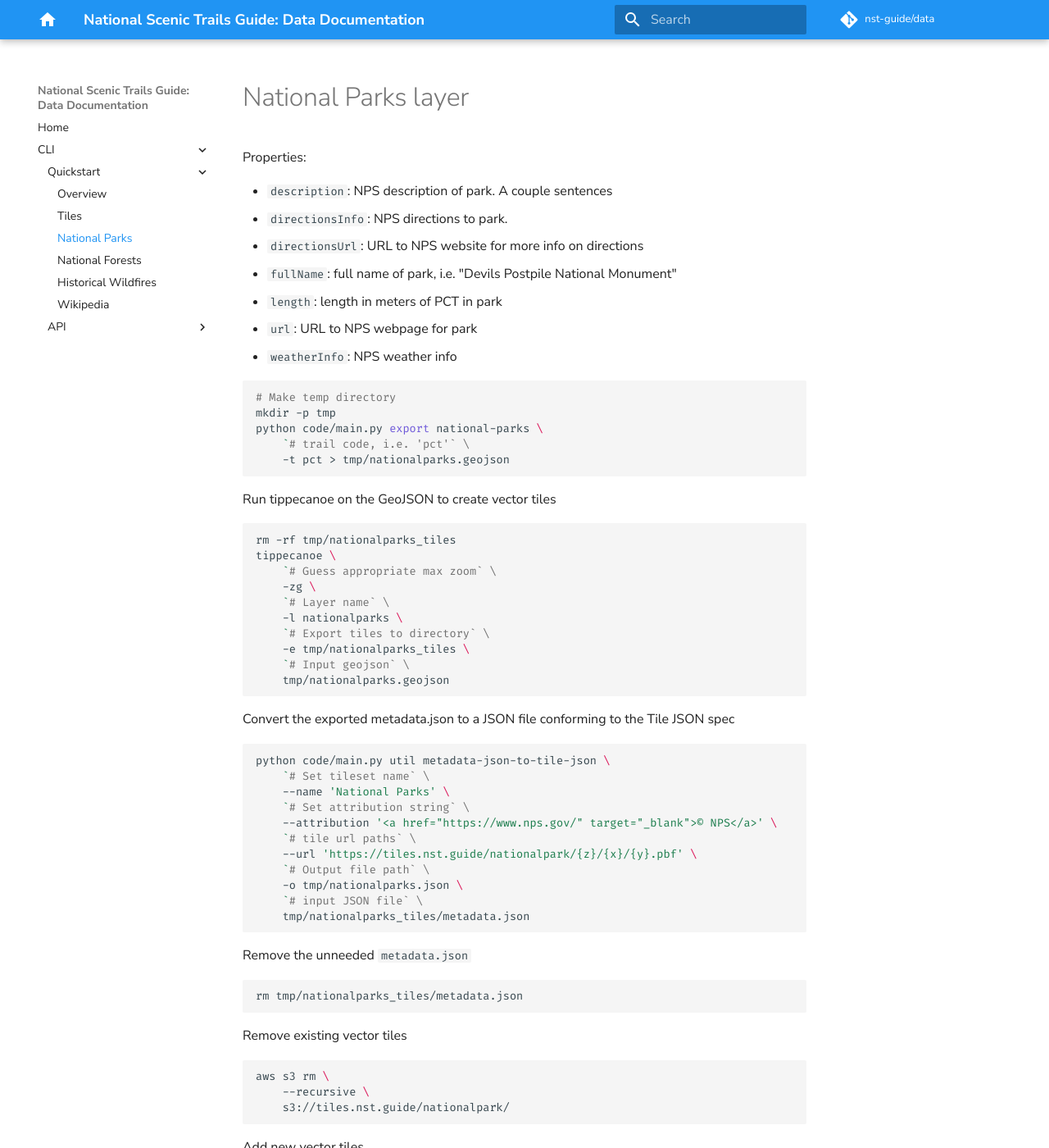
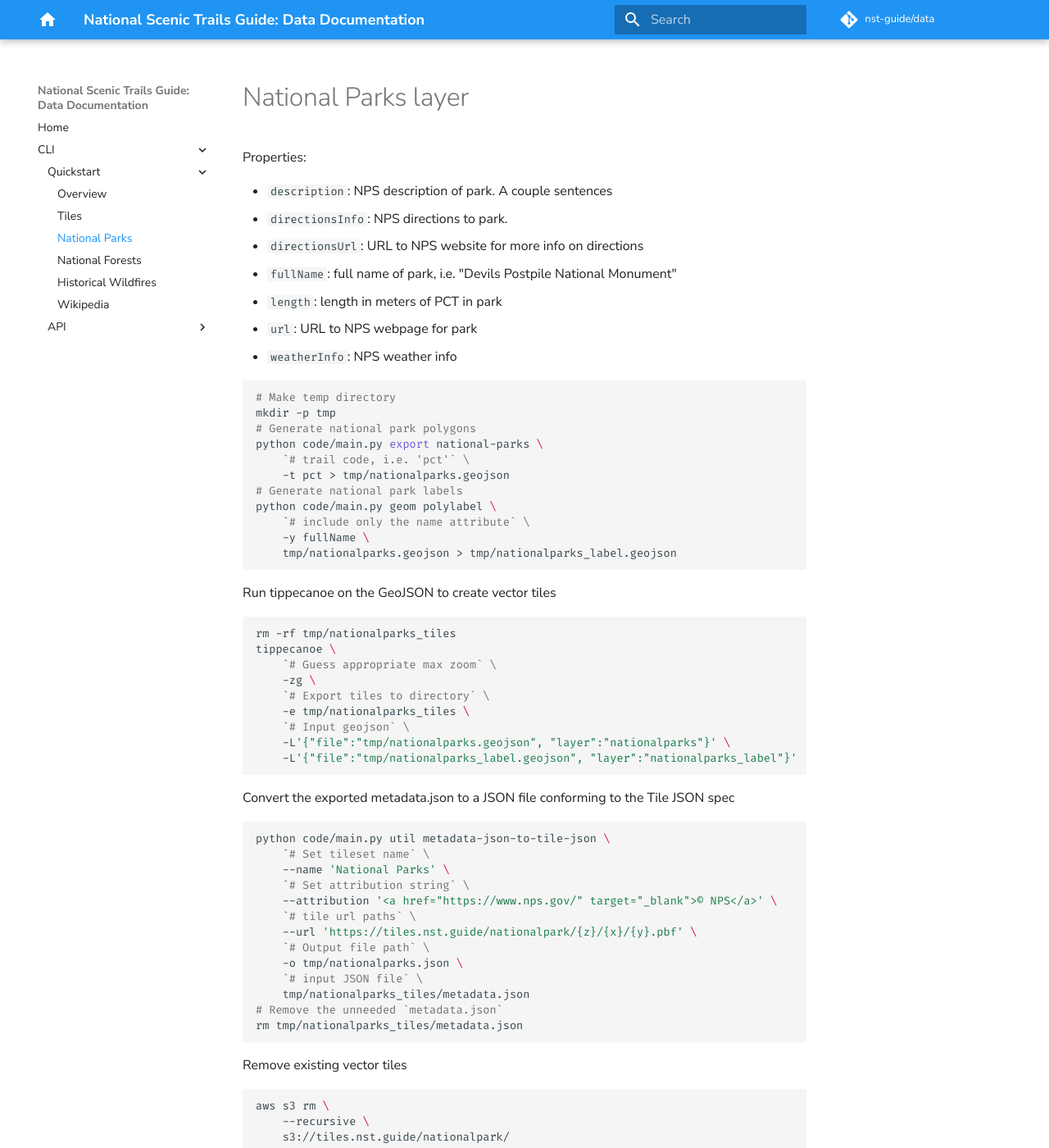
Before and after one commit to nst-guide/data, an MkDocs documentation site: the page built from docs/src/cli/quickstart/national_parks.md, in a window 1280 px wide and 1400 px high. Shown: the whole window at 82% size. Built offline with MkDocs 1.6.1 and Material for MkDocs 9.7.7, drawn with Linux system fonts in a browser that asks for light colours; comment, search, counter and statistics services are not loaded.

Commit message:
Add labels to polygon vector tile layers

````diff
--- a/docs/src/cli/quickstart/national_parks.md
+++ b/docs/src/cli/quickstart/national_parks.md
@@ -13,9 +13,15 @@ Properties:
 ```bash
 # Make temp directory
 mkdir -p tmp
+# Generate national park polygons
 python code/main.py export national-parks \
     `# trail code, i.e. 'pct'` \
     -t pct > tmp/nationalparks.geojson
+# Generate national park labels
+python code/main.py geom polylabel \
+    `# include only the name attribute` \
+    -y fullName \
+    tmp/nationalparks.geojson > tmp/nationalparks_label.geojson
 ```
 
 Run tippecanoe on the GeoJSON to create vector tiles
@@ -24,12 +30,11 @@ rm -rf tmp/nationalparks_tiles
 tippecanoe \
     `# Guess appropriate max zoom` \
     -zg \
-    `# Layer name` \
-    -l nationalparks \
     `# Export tiles to directory` \
     -e tmp/nationalparks_tiles \
     `# Input geojson` \
-    tmp/nationalparks.geojson
+    -L'{"file":"tmp/nationalparks.geojson", "layer":"nationalparks"}' \
+    -L'{"file":"tmp/nationalparks_label.geojson", "layer":"nationalparks_label"}'
 ```
 
 Convert the exported metadata.json to a JSON file conforming to the Tile JSON
@@ -46,10 +51,7 @@ python code/main.py util metadata-json-to-tile-json \
     -o tmp/nationalparks.json \
     `# input JSON file` \
     tmp/nationalparks_tiles/metadata.json
-```
-
-Remove the unneeded `metadata.json`
-```bash
+# Remove the unneeded `metadata.json`
 rm tmp/nationalparks_tiles/metadata.json
 ```
 
````
Also changed, not shown: docs/src/cli/quickstart/national_forests.md (+8 -3 lines), docs/src/cli/quickstart/wildfire_historical.md (+8 -3 lines).
